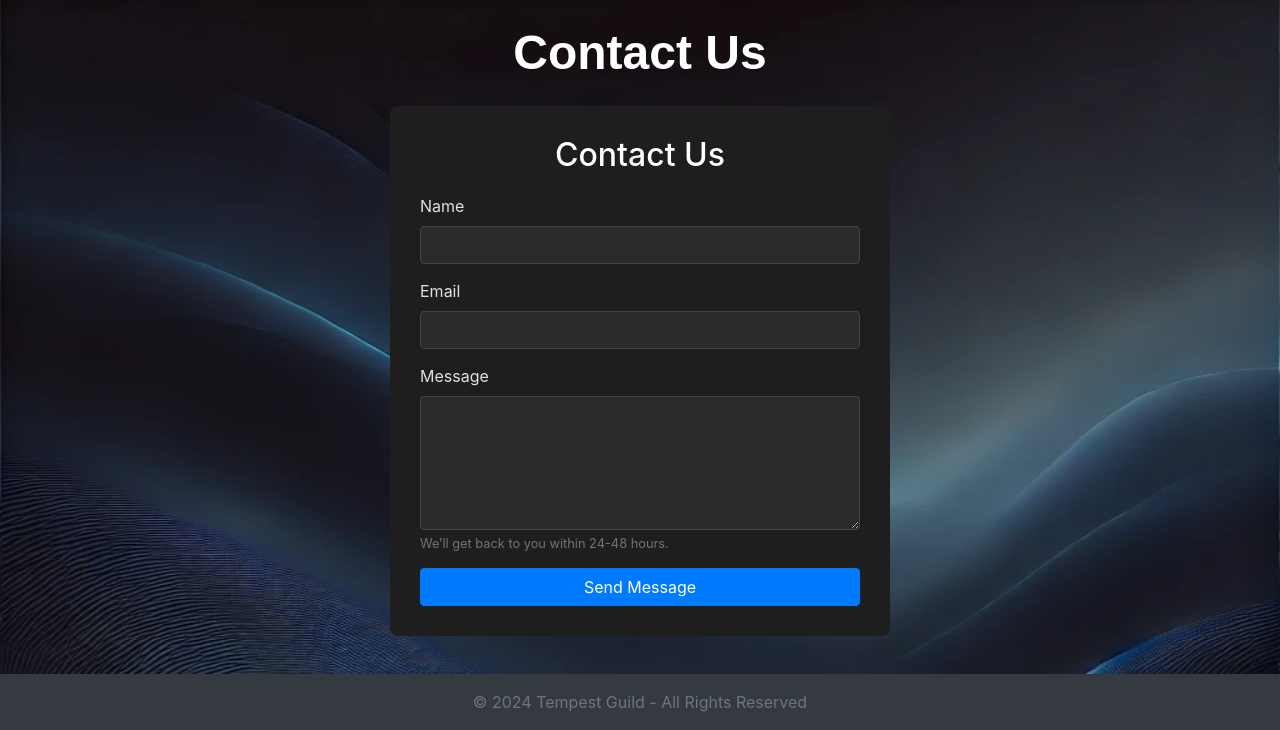
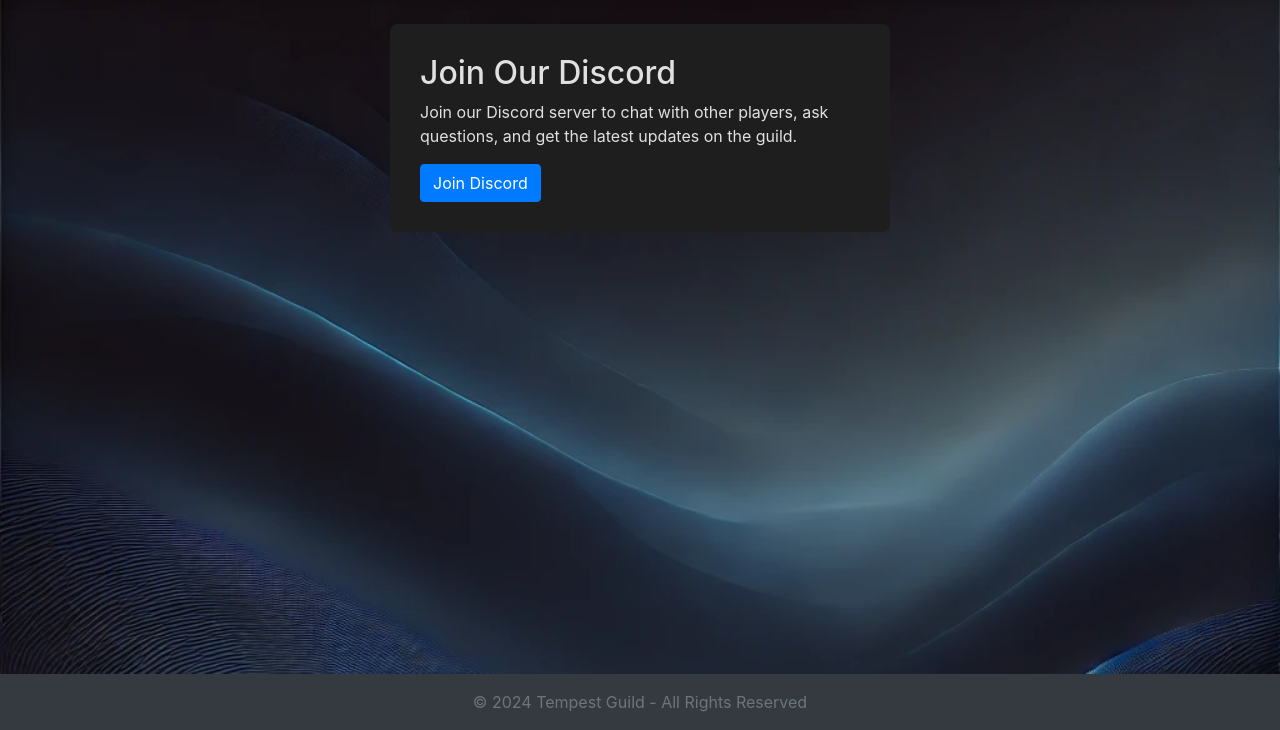
Before and after one commit to timelessxi/tempestguild, a Node server app: page /contact in a window 1280 px wide. Shown: the part 70-800 px from the top of the page. Run offline with Node 20, Linux system fonts and the light colour scheme.

```diff
--- a/public/styles/styles.css
+++ b/public/styles/styles.css
@@ -141,6 +141,17 @@ hr {
     color: #ff8000;
 }
 
+.discord-container {
+    max-width: 500px;
+    margin: 0 auto;
+    padding: 30px;
+    background-color: #1e1e1e;
+    /* Dark background */
+    border-radius: 8px;
+    color: #e0e0e0;
+    /* Light text */
+}
+
 /* Form Container */
 .form-container {
     max-width: 500px;
--- a/views/contact.ejs
+++ b/views/contact.ejs
@@ -1,20 +1,5 @@
-<h1>Contact Us</h1>
-<div class="form-container">
-    <h2 class="form-title">Contact Us</h2>
-    <form method="POST" action="/send-inquiry" class="form-content">
-        <div class="form-group">
-            <label for="name">Name</label>
-            <input type="text" class="form-control" id="name" name="name" required>
-        </div>
-        <div class="form-group">
-            <label for="email">Email</label>
-            <input type="email" class="form-control" id="email" name="email" required>
-        </div>
-        <div class="form-group">
-            <label for="message">Message</label>
-            <textarea class="form-control" id="message" name="message" rows="5" required></textarea>
-            <small class="form-text text-muted">We’ll get back to you within 24-48 hours.</small>
-        </div>
-        <button type="submit" class="btn btn-primary">Send Message</button>
-    </form>
+<div class="discord-container">
+    <h2>Join Our Discord</h2>
+    <p>Join our Discord server to chat with other players, ask questions, and get the latest updates on the guild.</p>
+    <a href="https://discord.gg/w5mGeg5k" class="btn btn-primary" target="_blank">Join Discord</a>
 </div>
```
Also changed, not shown: views/roster.ejs (+8 -18 lines).
